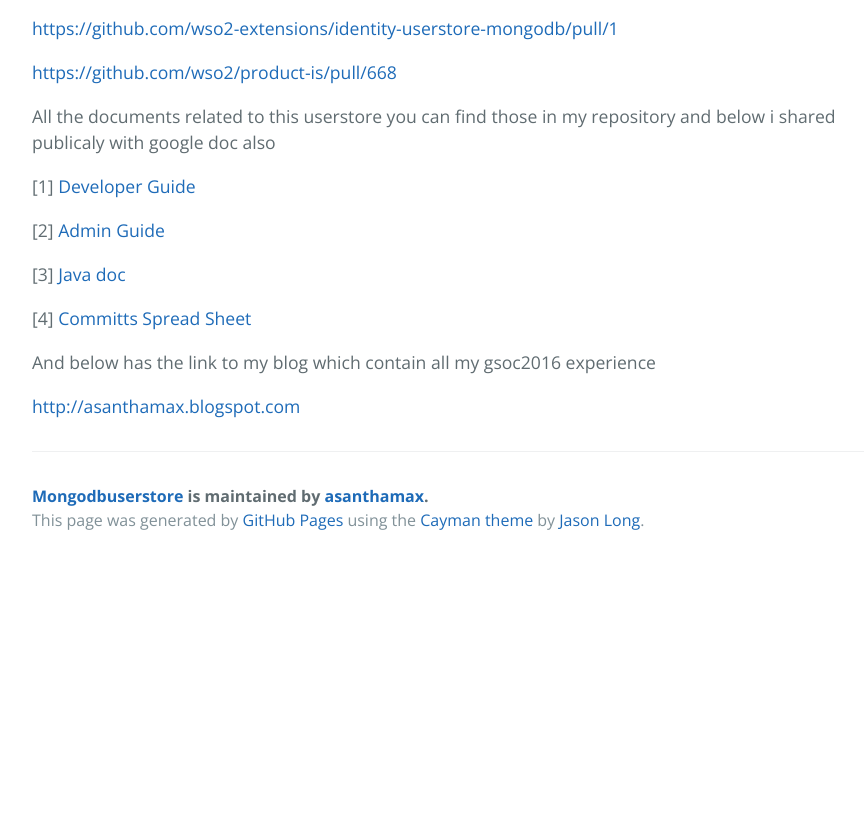
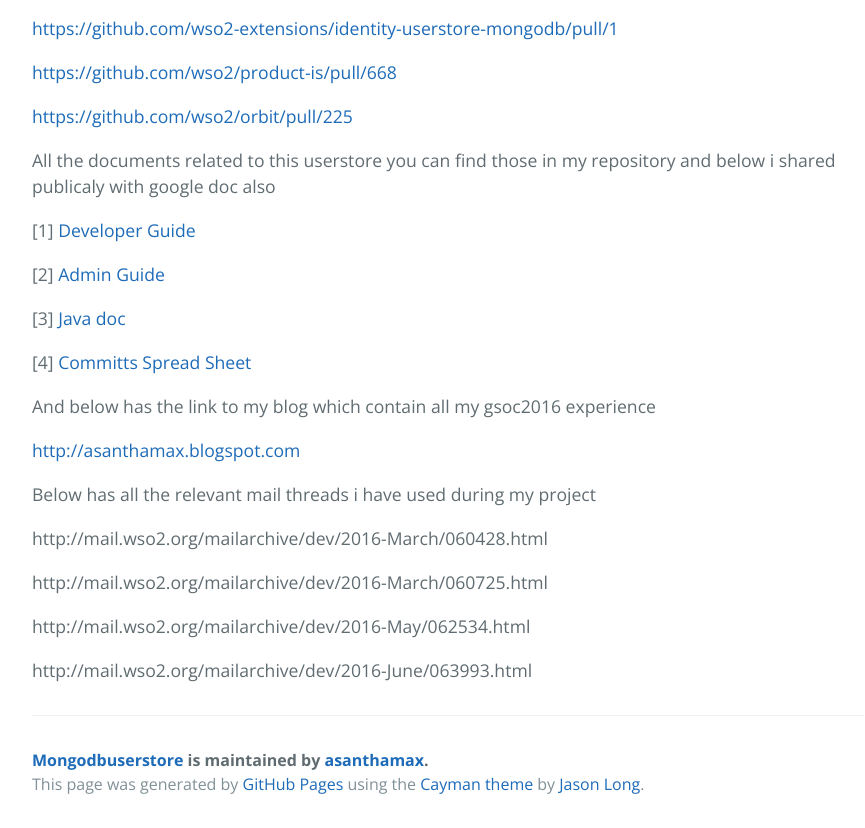
Before and after one commit to Pushpalanka/mongodbuserstore, a plain HTML site: page index.html in a window 1280 px wide. Shown: the part 2223-3051 px from the top of the page, without its empty margins (192-1057 px from the left). Before the commit the page ends 2787 px from the top, so only its background shows below. Drawn offline with nearby package versions, Linux system fonts and the light colour scheme.

Commit message:
Update index.html

```diff
--- a/index.html
+++ b/index.html
@@ -86,6 +86,7 @@ then create a new user store with giving appropriate connection configuration</p
 
 <p><a href="https://github.com/wso2-extensions/identity-userstore-mongodb/pull/1">https://github.com/wso2-extensions/identity-userstore-mongodb/pull/1</a></p>
 <p><a href="https://github.com/wso2/product-is/pull/668">https://github.com/wso2/product-is/pull/668</a></p>
+<p><a href="https://github.com/wso2/orbit/pull/225">https://github.com/wso2/orbit/pull/225</a></p>
 
 <p>All the documents related to this userstore you can find those in my repository and below i shared publicaly with google doc also</p>
 
@@ -98,6 +99,12 @@ then create a new user store with giving appropriate connection configuration</p
 
 <p><a href="http://asanthamax.blogspot.com">http://asanthamax.blogspot.com</a></p>
 
+<p>Below has all the relevant mail threads i have used during my project</p>
+
+<p>http://mail.wso2.org/mailarchive/dev/2016-March/060428.html</p>
+<p>http://mail.wso2.org/mailarchive/dev/2016-March/060725.html</p>
+<p>http://mail.wso2.org/mailarchive/dev/2016-May/062534.html</p>
+<p>http://mail.wso2.org/mailarchive/dev/2016-June/063993.html</p>
       <footer class="site-footer">
         <span class="site-footer-owner"><a href="https://github.com/asanthamax/mongodbuserstore">Mongodbuserstore</a> is maintained by <a href="https://github.com/asanthamax">asanthamax</a>.</span>
 
```
